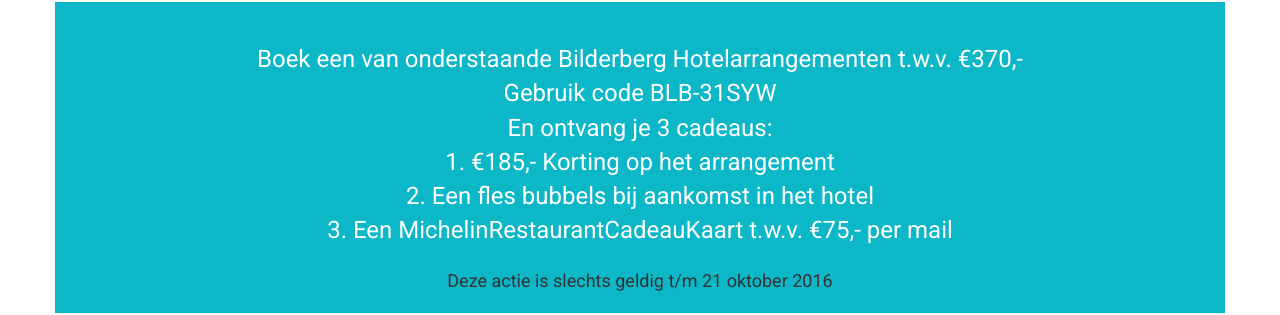
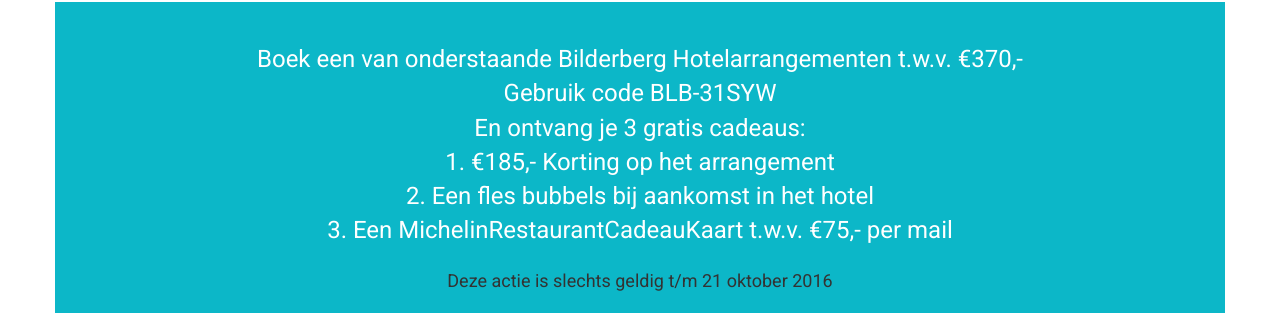
Before and after one commit to Albert91/bilderberg, a Jekyll site: the page built from index.html, in a window 1280 px wide. Shown: the part 135-450 px from the top of the page. Built offline with Jekyll 4.4.1, drawn with Linux system fonts in a browser that asks for light colours.

Commit message:
Update from Forestry.io - _data/text.yml

```diff
--- a/_data/text.yml
+++ b/_data/text.yml
@@ -4,7 +4,7 @@ actionpoint1: Vier &amp; vijfsterrenhotels
 actionpoint2: Arrangementen incl. veel extra’s
 actionpoint3: Boek nu, betaal pas in het hotel!
 intro1: Boek een van onderstaande Bilderberg Hotelarrangementen t.w.v. €370,-<br>Gebruik
-  code BLB-31SYW<br>En ontvang je 3 cadeaus:<br>1. €185,- Korting op het arrangement<br>2.
+  code BLB-31SYW<br>En ontvang je 3 gratis cadeaus:<br>1. €185,- Korting op het arrangement<br>2.
   Een fles bubbels bij aankomst in het hotel<br>3. Een MichelinRestaurantCadeauKaart
   t.w.v. €75,- per mail
 intro2: Deze actie is slechts geldig t/m 21 oktober 2016
```
